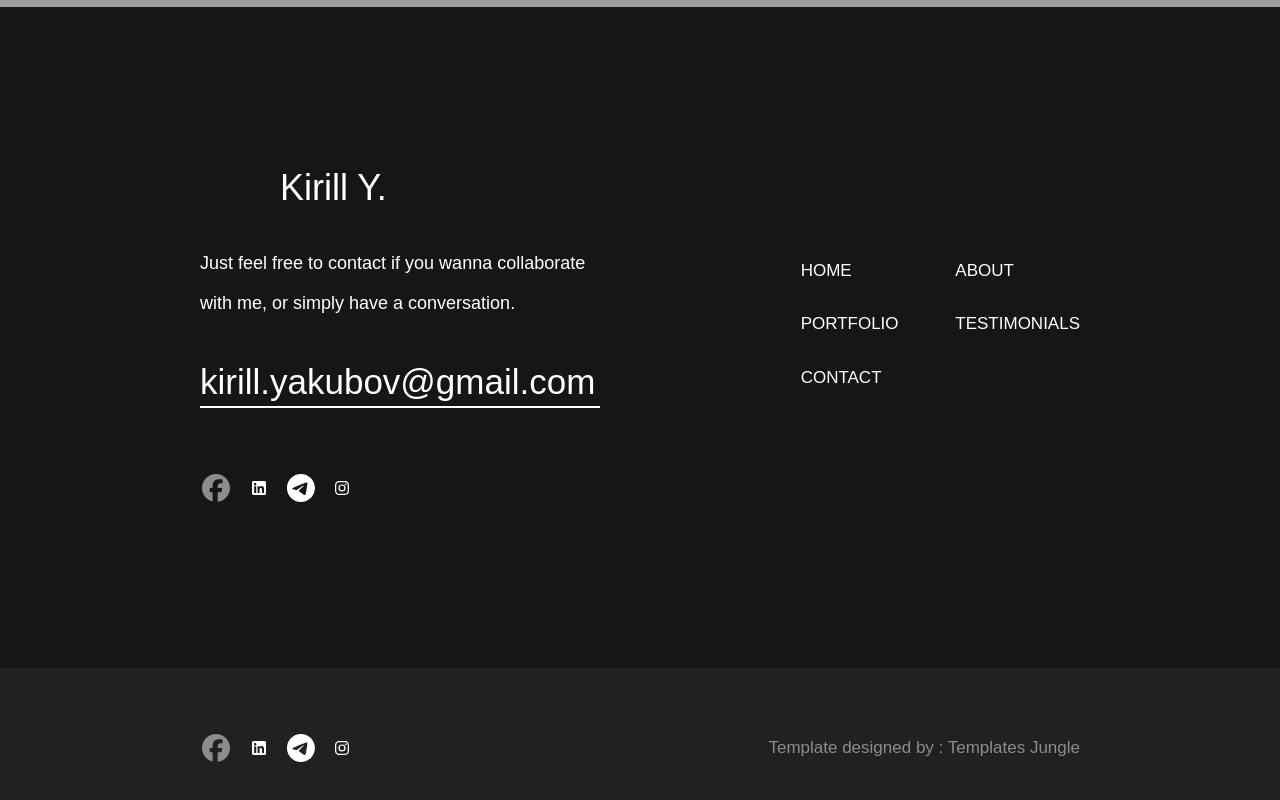
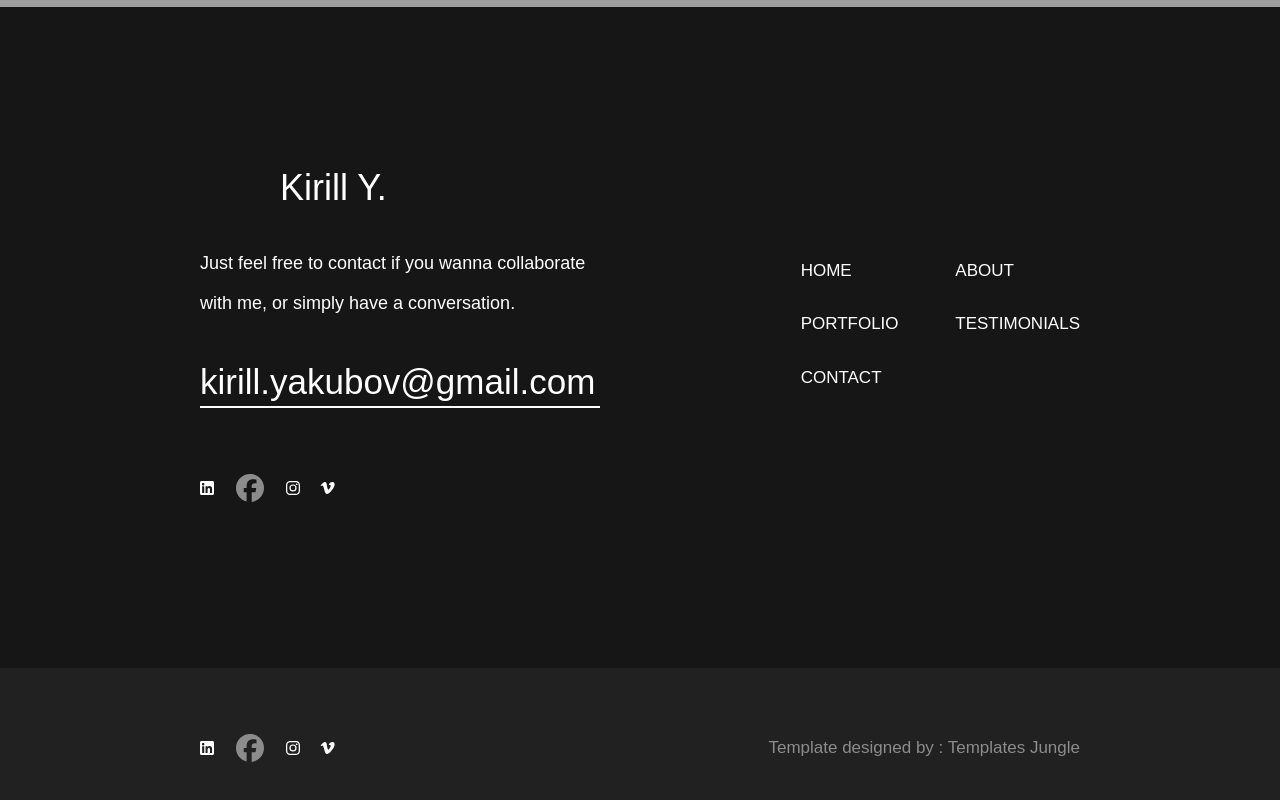
Before and after one commit to yevhenkr/portfolio_kirill, a React app: page / in a window 1280 px wide. Shown: the part 3508-4308 px from the top of the page. Built offline with nearby package versions, Linux system fonts and the light colour scheme; grey boxes are pictures that could not be loaded; the HTML template or start-up script is replaced by a standard one.

Commit message:
feat: change icons

```diff
--- a/src/common/layout/footer/footerSocialMedia/SocialMediaIcons.tsx
+++ b/src/common/layout/footer/footerSocialMedia/SocialMediaIcons.tsx
@@ -4,16 +4,11 @@ import {FacebookIcon} from "../../../../assets/icons/facebookIcon.tsx";
 import {InstagramIcon} from "../../../../assets/icons/instagramIcon.tsx";
 import {LinkedinIcon} from "../../../../assets/icons/linkedinIcon.tsx";
 import {TelegramIcon} from "../../../../assets/icons/telegramIcon.tsx";
+import {VimeoIcon} from "../../../../assets/icons/vimeoIcon.tsx";
 
 const SocialMediaIcons = () => {
     return (
         <SocialList>
-      <SocialItem>
-        <SocialLink href={'https://www.facebook.com/share/CEyuLRthp5tg6zPc/'} rel={'noreferrer'}>
-            <FacebookIcon fill={`${myTheme.color.grey}`}/>
-        </SocialLink>
-      </SocialItem>
-
             <SocialItem>
                 <SocialLink
                     href={'https://www.linkedin.com/in/kirill-yakubov-1792972a8?utm_source=share&utm_campaign=share_via&utm_content=profile&utm_medium=android_app'}
@@ -22,18 +17,26 @@ const SocialMediaIcons = () => {
                     <LinkedinIcon fill={`${myTheme.color.grey}`}/>
                 </SocialLink>
             </SocialItem>
-
             <SocialItem>
-        <SocialLink href={'https://t.me/Kiwi_Media'} rel={'noreferrer'}>
-            <TelegramIcon fill={`${myTheme.color.grey}`}/>
+                <SocialLink href={'https://www.facebook.com/share/CEyuLRthp5tg6zPc/'} rel={'noreferrer'}>
+                    <FacebookIcon fill={`${myTheme.color.grey}`}/>
                 </SocialLink>
             </SocialItem>
 
             <SocialItem>
-        <SocialLink href={'https://www.instagram.com/kirill.yakubov?igsh=MTFxeno0MXFnM2t5Nw=='} rel={'noreferrer'}>
+                <SocialLink href={'https://www.instagram.com/kirill.yakubov?igsh=MTFxeno0MXFnM2t5Nw=='}
+                            rel={'noreferrer'}>
                     <InstagramIcon fill={`${myTheme.color.grey}`}/>
                 </SocialLink>
             </SocialItem>
+
+
+            <SocialItem>
+                <SocialLink href={'https://t.me/Kiwi_Media'} rel={'noreferrer'}>
+                    <VimeoIcon fill={`${myTheme.color.grey}`}/>
+                </SocialLink>
+            </SocialItem>
+
         </SocialList>
     )
 }
```
Lines whose indentation alone changed are shown as unchanged.
